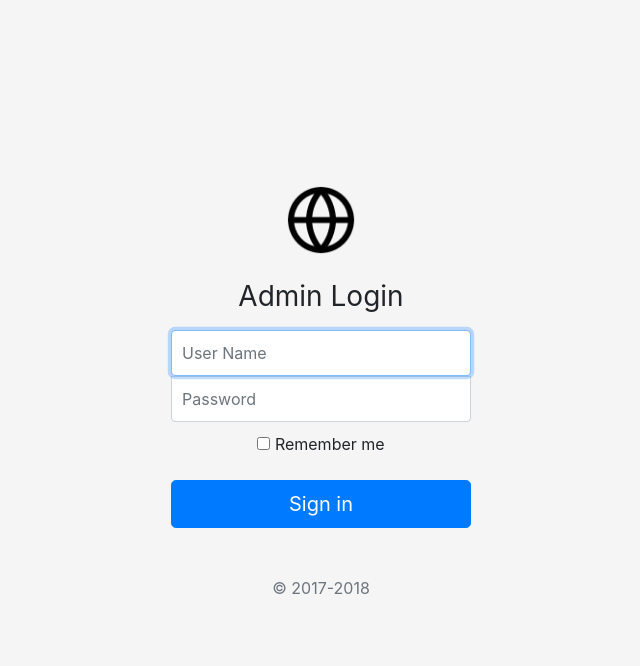
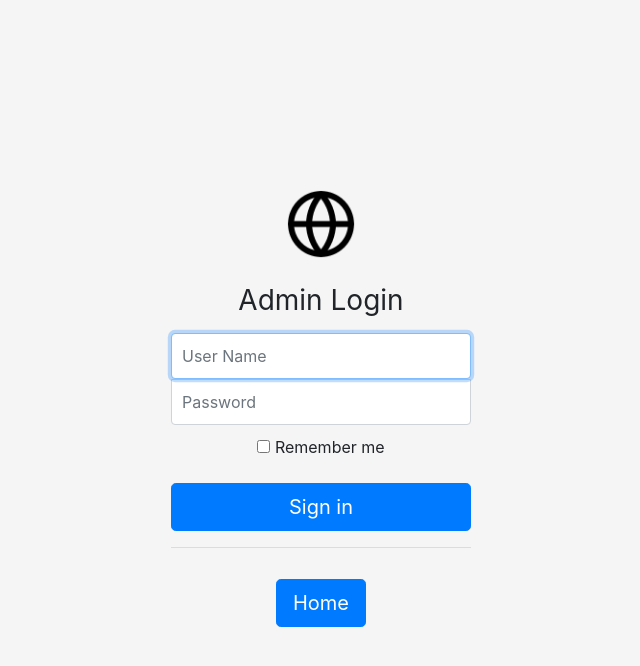
Before and after one commit to soumyadeep28/Python-Blog, a Flask app: page /dashboard in a window 1280 px wide. Shown: the top 666 px of the page, without its empty margins (319-959 px from the left). Run offline with Flask 2, Linux system fonts and the light colour scheme; some libraries are stand-ins or nearby versions.

Commit message:
updated all the fields and commited all the login page so that we can get into the login and exit from that

```diff
--- a/templates/login.html
+++ b/templates/login.html
@@ -7,7 +7,7 @@
     <meta name="description" content="">
     <meta name="author" content="">
 
-    <title>Signin Template for Bootstrap</title>
+    <title>Signin </title>
 <link rel="canonical" href="https://getbootstrap.com/docs/4.0/examples/sign-in/">
 
 <link href="{{ url_for('static' , filename='css/core-bootstrap.css') }} " rel="stylesheet">
@@ -15,6 +15,10 @@
 </head>
 
 <body class="text-center">
+  <div class="container">
+
+
+
   <form class="form-signin" action="/dashboard" method="POST">
     <img class="mb-4" src="{{ url_for('static' , filename = 'favicon.ico') }}" alt="" width="72" height="72">
     <h1 class="h3 mb-3 font-weight-normal">Admin Login</h1>
@@ -28,8 +32,11 @@
       </label>
     </div>
     <button class="btn btn-lg btn-primary btn-block" type="submit">Sign in</button>
-    <p class="mt-5 mb-3 text-muted">&copy; 2017-2018</p>
+    <hr>
+
+
   </form>
-
+  <a href="/"><button class="btn btn-lg btn-primary " >Home</button></a>
+</div>
 </body>
 </html>
```
